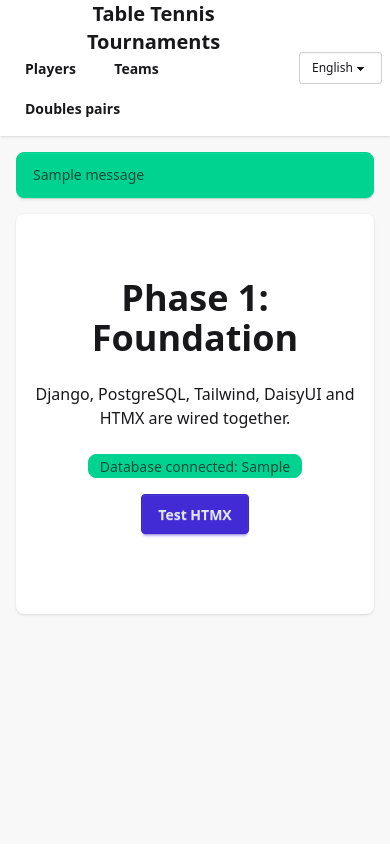
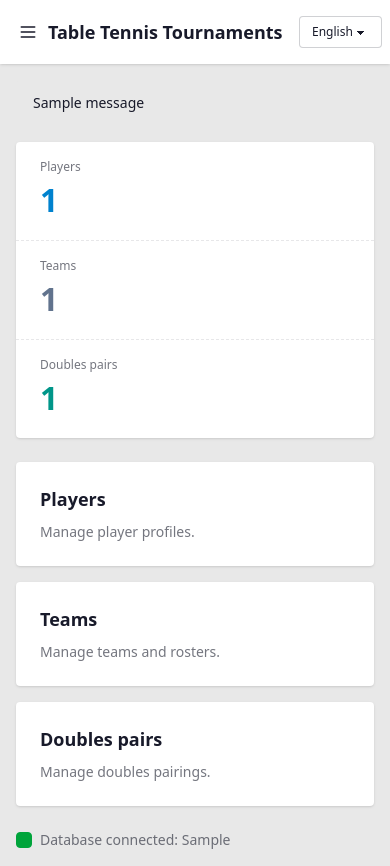
Before and after one commit to khazaei210/tt, a Django app: template apps/core/templates/core/home.html in a window 390 px wide. Before the commit the page ends 616 px from the top, so only its background shows below. Run offline with Django 5.2, Linux system fonts and the light colour scheme; the template is opened without the code that fills it: most values are stand-ins (such as "Sample title", 1, 10 or a date in 2020); one stand-in notice (Sample message) is shown; style sheets or scripts are compiled from the project's sources.

Commit message:
Restructure navigation into a DaisyUI sidebar; redesign home as a dashboard
Replaces the top navbar links with a DaisyUI drawer/sidebar layout (menu
collapses behind a toggle on small screens, pinned open on large ones via
lg:drawer-open). Sidebar items highlight the active section using
request.resolver_match, and RTL/LTR both work through the existing dir
attribute since DaisyUI v5 uses logical CSS properties. Added a page_title
block so each page's navbar heading matches its content.

Switched the DaisyUI theme from the default "lofi" to an explicitly
declared "corporate" theme (Tailwind v4 + DaisyUI v5 only ship what's
declared via the @plugin "daisyui" { themes: ... } config).

Replaced the Phase-1 diagnostic home page (HTMX ping button, "wired
together" banner) with a real dashboard: live counts of players/teams/pairs
and quick-link cards into each section. Removed the now-unused htmx_ping
view/url/partial that only existed to prove the Phase 1 stack worked.

Extended Persian/English translations for all new strings.

Co-Authored-By: Claude Sonnet 5 <noreply@anthropic.com>
Claude-Session: https://claude.ai/code/session_018azYiHLH6Q21ZRM7sAGX54

```diff
--- a/apps/core/templates/core/_ping_result.html
+++ /dev/null
@@ -1,4 +0,0 @@
-{% load i18n %}
-<div class="alert alert-success">
-    <span>{{ message }}</span>
-</div>
--- a/apps/core/templates/core/home.html
+++ b/apps/core/templates/core/home.html
@@ -2,23 +2,44 @@
 {% load i18n %}
 
 {% block content %}
-<div class="hero bg-base-100 rounded-box shadow">
-    <div class="hero-content text-center py-16">
-        <div class="max-w-md">
-            <h1 class="text-4xl font-bold">{% translate "Phase 1: Foundation" %}</h1>
-            <p class="py-6">
-                {% translate "Django, PostgreSQL, Tailwind, DaisyUI and HTMX are wired together." %}
-            </p>
-            <div class="badge badge-success gap-2 mb-4">
-                {% translate "Database connected" %}: {{ postgres_version|truncatechars:40 }}
-            </div>
-            <div>
-                <button class="btn btn-primary" hx-get="{% url 'core:htmx_ping' %}" hx-target="#ping-result" hx-swap="innerHTML">
-                    {% translate "Test HTMX" %}
-                </button>
-                <div id="ping-result" class="mt-4"></div>
-            </div>
-        </div>
+<div class="stats stats-vertical lg:stats-horizontal shadow bg-base-100 w-full mb-6">
+    <div class="stat">
+        <div class="stat-title">{% translate "Players" %}</div>
+        <div class="stat-value text-primary">{{ player_count }}</div>
+    </div>
+    <div class="stat">
+        <div class="stat-title">{% translate "Teams" %}</div>
+        <div class="stat-value text-secondary">{{ team_count }}</div>
+    </div>
+    <div class="stat">
+        <div class="stat-title">{% translate "Doubles pairs" %}</div>
+        <div class="stat-value text-accent">{{ pair_count }}</div>
     </div>
 </div>
+
+<div class="grid gap-4 md:grid-cols-3 mb-6">
+    <a href="{% url 'players:list' %}" class="card bg-base-100 shadow hover:shadow-md transition-shadow">
+        <div class="card-body">
+            <h2 class="card-title">{% translate "Players" %}</h2>
+            <p class="text-base-content/60">{% translate "Manage player profiles." %}</p>
+        </div>
+    </a>
+    <a href="{% url 'teams:list' %}" class="card bg-base-100 shadow hover:shadow-md transition-shadow">
+        <div class="card-body">
+            <h2 class="card-title">{% translate "Teams" %}</h2>
+            <p class="text-base-content/60">{% translate "Manage teams and rosters." %}</p>
+        </div>
+    </a>
+    <a href="{% url 'players:pair_list' %}" class="card bg-base-100 shadow hover:shadow-md transition-shadow">
+        <div class="card-body">
+            <h2 class="card-title">{% translate "Doubles pairs" %}</h2>
+            <p class="text-base-content/60">{% translate "Manage doubles pairings." %}</p>
+        </div>
+    </a>
+</div>
+
+<div class="flex items-center gap-2 text-sm text-base-content/60">
+    <span class="badge badge-success badge-xs"></span>
+    {% translate "Database connected" %}: {{ postgres_version|truncatechars:40 }}
+</div>
 {% endblock %}
--- a/apps/core/urls.py
+++ b/apps/core/urls.py
@@ -6,5 +6,4 @@ app_name = "core"
 
 urlpatterns = [
     path("", views.home, name="home"),
-    path("htmx/ping/", views.htmx_ping, name="htmx_ping"),
 ]
--- a/apps/players/templates/players/doubles_pair_form.html
+++ b/apps/players/templates/players/doubles_pair_form.html
@@ -2,6 +2,7 @@
 {% load i18n %}
 
 {% block title %}{% translate "Add pair" %}{% endblock %}
+{% block page_title %}{% translate "Add pair" %}{% endblock %}
 
 {% block content %}
 <div class="max-w-lg mx-auto bg-base-100 rounded-box shadow p-6">
--- a/apps/players/templates/players/doubles_pair_list.html
+++ b/apps/players/templates/players/doubles_pair_list.html
@@ -2,6 +2,7 @@
 {% load i18n %}
 
 {% block title %}{% translate "Doubles pairs" %}{% endblock %}
+{% block page_title %}{% translate "Doubles pairs" %}{% endblock %}
 
 {% block content %}
 <div class="flex items-center justify-between mb-4 gap-4 flex-wrap">
--- a/apps/players/templates/players/player_form.html
+++ b/apps/players/templates/players/player_form.html
@@ -2,6 +2,7 @@
 {% load i18n %}
 
 {% block title %}{% if object %}{% translate "Edit player" %}{% else %}{% translate "Add player" %}{% endif %}{% endblock %}
+{% block page_title %}{% if object %}{% translate "Edit player" %}{% else %}{% translate "Add player" %}{% endif %}{% endblock %}
 
 {% block content %}
 <div class="max-w-lg mx-auto bg-base-100 rounded-box shadow p-6">
--- a/apps/players/templates/players/player_list.html
+++ b/apps/players/templates/players/player_list.html
@@ -2,6 +2,7 @@
 {% load i18n %}
 
 {% block title %}{% translate "Players" %}{% endblock %}
+{% block page_title %}{% translate "Players" %}{% endblock %}
 
 {% block content %}
 <div class="flex items-center justify-between mb-4 gap-4 flex-wrap">
--- a/apps/teams/templates/teams/team_detail.html
+++ b/apps/teams/templates/teams/team_detail.html
@@ -2,6 +2,7 @@
 {% load i18n %}
 
 {% block title %}{{ team.name }}{% endblock %}
+{% block page_title %}{{ team.name }}{% endblock %}
 
 {% block content %}
 <div class="flex items-center justify-between mb-4 gap-4 flex-wrap">
--- a/apps/teams/templates/teams/team_form.html
+++ b/apps/teams/templates/teams/team_form.html
@@ -2,6 +2,7 @@
 {% load i18n %}
 
 {% block title %}{% if object %}{% translate "Edit team" %}{% else %}{% translate "Add team" %}{% endif %}{% endblock %}
+{% block page_title %}{% if object %}{% translate "Edit team" %}{% else %}{% translate "Add team" %}{% endif %}{% endblock %}
 
 {% block content %}
 <div class="max-w-lg mx-auto bg-base-100 rounded-box shadow p-6">
--- a/apps/teams/templates/teams/team_list.html
+++ b/apps/teams/templates/teams/team_list.html
@@ -2,6 +2,7 @@
 {% load i18n %}
 
 {% block title %}{% translate "Teams" %}{% endblock %}
+{% block page_title %}{% translate "Teams" %}{% endblock %}
 
 {% block content %}
 <div class="flex items-center justify-between mb-4 gap-4 flex-wrap">
--- a/templates/base.html
+++ b/templates/base.html
@@ -1,6 +1,6 @@
 {% load i18n static %}
 <!DOCTYPE html>
-<html lang="{{ LANGUAGE_CODE }}" dir="{% if LANGUAGE_BIDI %}rtl{% else %}ltr{% endif %}" data-theme="lofi">
+<html lang="{{ LANGUAGE_CODE }}" dir="{% if LANGUAGE_BIDI %}rtl{% else %}ltr{% endif %}" data-theme="corporate">
 <head>
     <meta charset="UTF-8">
     <meta name="viewport" content="width=device-width, initial-scale=1.0">
@@ -10,12 +10,21 @@
     {% block extra_head %}{% endblock %}
 </head>
 <body class="min-h-screen bg-base-200">
-    <div class="navbar bg-base-100 shadow-sm">
+    {% with rm=request.resolver_match %}
+    <div class="drawer lg:drawer-open">
+        <input id="app-drawer" type="checkbox" class="drawer-toggle">
+
+        <div class="drawer-content flex flex-col min-h-screen">
+            <div class="navbar bg-base-100 shadow-sm sticky top-0 z-10">
+                <div class="flex-none lg:hidden">
+                    <label for="app-drawer" aria-label="{% translate 'Open menu' %}" class="btn btn-square btn-ghost">
+                        <svg xmlns="http://www.w3.org/2000/svg" class="h-5 w-5" fill="none" viewBox="0 0 24 24" stroke="currentColor" stroke-width="2">
+                            <path stroke-linecap="round" stroke-linejoin="round" d="M4 6h16M4 12h16M4 18h16" />
+                        </svg>
+                    </label>
+                </div>
                 <div class="flex-1">
-            <a href="{% url 'core:home' %}" class="btn btn-ghost text-xl">{% translate "Table Tennis Tournaments" %}</a>
-            <a href="{% url 'players:list' %}" class="btn btn-ghost">{% translate "Players" %}</a>
-            <a href="{% url 'teams:list' %}" class="btn btn-ghost">{% translate "Teams" %}</a>
-            <a href="{% url 'players:pair_list' %}" class="btn btn-ghost">{% translate "Doubles pairs" %}</a>
+                    <span class="text-lg font-semibold">{% block page_title %}{% translate "Table Tennis Tournaments" %}{% endblock %}</span>
                 </div>
                 <div class="flex-none">
                     <form action="{% url 'set_language' %}" method="post">
@@ -35,7 +44,7 @@
                 </div>
             </div>
 
-    <main class="container mx-auto p-4">
+            <main class="flex-1 p-4 lg:p-6">
                 {% if messages %}
                     <div class="mb-4 space-y-2">
                         {% for message in messages %}
@@ -48,6 +57,48 @@
 
                 {% block content %}{% endblock %}
             </main>
+        </div>
+
+        <div class="drawer-side z-20">
+            <label for="app-drawer" aria-label="{% translate 'Close menu' %}" class="drawer-overlay"></label>
+            <ul class="menu bg-base-200 text-base-content min-h-full w-64 p-4 gap-1">
+                <li class="menu-title">{% translate "Table Tennis Tournaments" %}</li>
+                <li>
+                    <a href="{% url 'core:home' %}" class="{% if rm.app_name == 'core' %}menu-active{% endif %}">
+                        <svg xmlns="http://www.w3.org/2000/svg" class="h-5 w-5" fill="none" viewBox="0 0 24 24" stroke="currentColor" stroke-width="2">
+                            <path stroke-linecap="round" stroke-linejoin="round" d="M3 12l2-2m0 0l7-7 7 7m-9-2v9a1 1 0 001 1h3m6-10l2 2m-2-2v10a1 1 0 01-1 1h-3m-6 0a1 1 0 001-1v-4a1 1 0 011-1h2a1 1 0 011 1v4a1 1 0 001 1m-6 0h6" />
+                        </svg>
+                        {% translate "Home" %}
+                    </a>
+                </li>
+                <li>
+                    <a href="{% url 'players:list' %}" class="{% if rm.app_name == 'players' and 'pair' not in rm.url_name %}menu-active{% endif %}">
+                        <svg xmlns="http://www.w3.org/2000/svg" class="h-5 w-5" fill="none" viewBox="0 0 24 24" stroke="currentColor" stroke-width="2">
+                            <path stroke-linecap="round" stroke-linejoin="round" d="M16 7a4 4 0 11-8 0 4 4 0 018 0zM12 14a7 7 0 00-7 7h14a7 7 0 00-7-7z" />
+                        </svg>
+                        {% translate "Players" %}
+                    </a>
+                </li>
+                <li>
+                    <a href="{% url 'teams:list' %}" class="{% if rm.app_name == 'teams' %}menu-active{% endif %}">
+                        <svg xmlns="http://www.w3.org/2000/svg" class="h-5 w-5" fill="none" viewBox="0 0 24 24" stroke="currentColor" stroke-width="2">
+                            <path stroke-linecap="round" stroke-linejoin="round" d="M17 20h5v-2a4 4 0 00-3-3.87M9 20H4v-2a4 4 0 013-3.87m6-1.13a4 4 0 10-4-4 4 4 0 004 4zm6 0a4 4 0 10-1.13-7.84" />
+                        </svg>
+                        {% translate "Teams" %}
+                    </a>
+                </li>
+                <li>
+                    <a href="{% url 'players:pair_list' %}" class="{% if rm.app_name == 'players' and 'pair' in rm.url_name %}menu-active{% endif %}">
+                        <svg xmlns="http://www.w3.org/2000/svg" class="h-5 w-5" fill="none" viewBox="0 0 24 24" stroke="currentColor" stroke-width="2">
+                            <path stroke-linecap="round" stroke-linejoin="round" d="M17 20h5v-2a4 4 0 00-3-3.87M9 20H4v-2a4 4 0 013-3.87m6-1.13a4 4 0 10-4-4 4 4 0 004 4z" />
+                        </svg>
+                        {% translate "Doubles pairs" %}
+                    </a>
+                </li>
+            </ul>
+        </div>
+    </div>
+    {% endwith %}
 
     <script>
         document.body.addEventListener('htmx:configRequest', (event) => {
--- a/theme/src/input.css
+++ b/theme/src/input.css
@@ -1,5 +1,7 @@
 @import "tailwindcss";
-@plugin "daisyui";
+@plugin "daisyui" {
+  themes: corporate --default;
+}
 
 /* Explicit template sources: entry point lives in theme/src/, templates
    live at the project root and inside each app, outside Tailwind's
```
Also changed, not shown: apps/core/views.py (+6 -9 lines), locale/en/LC_MESSAGES/django.po, locale/fa/LC_MESSAGES/django.po, 1 other file. Lines whose indentation alone changed are shown as unchanged.
